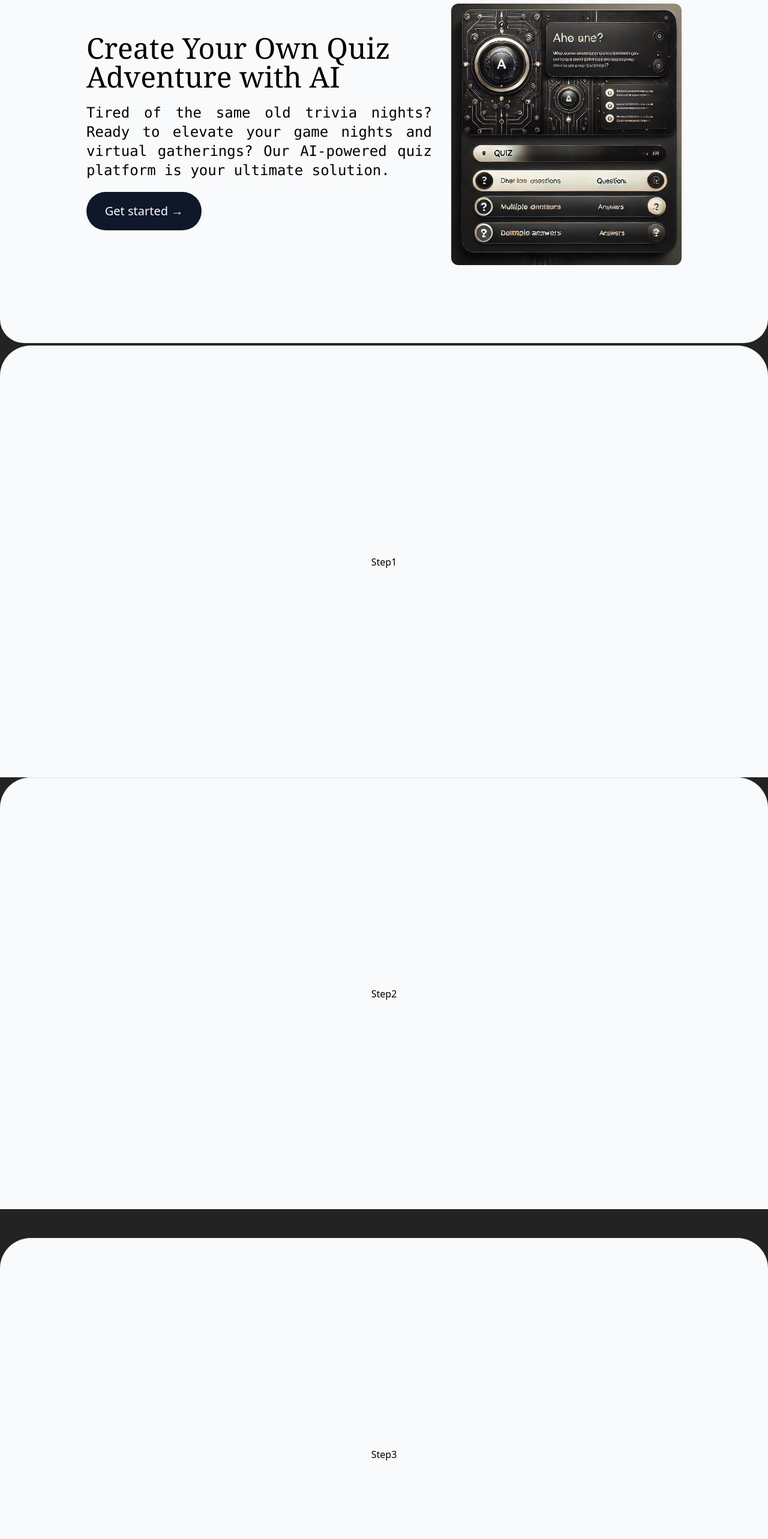
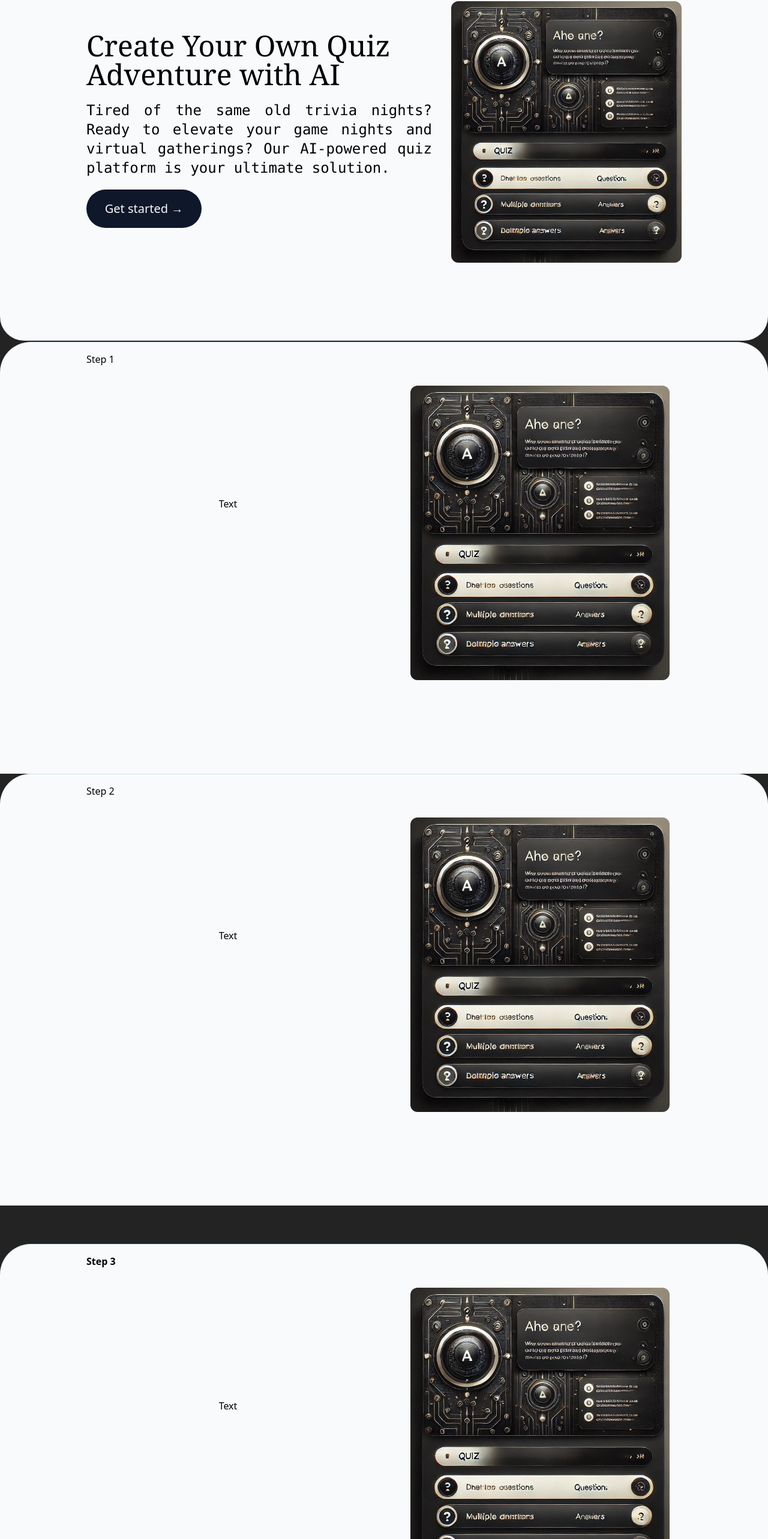
Before and after one commit to Fahad-kidwai/ai-quiz-platform-frontend, a React (Vite) app: page / in a window 1280 px wide. Shown: the part 184-2750 px from the top of the page at 60% size. Built offline with nearby package versions, Linux system fonts and the light colour scheme.

Commit message:
Steppers ui enhanced

```diff
--- a/src/components/Hero.jsx
+++ b/src/components/Hero.jsx
@@ -4,7 +4,7 @@ import im from "./../assets/ai-image.jpg";
 
 const Hero = () => {
   return (
-    <div className="flex flex-col md:flex-row space-y-2 justify-around items-center my-1 space-x-8 h-[88vh] px-10  md:px-36 py-4 bg-slate-50 rounded-b-[40px]">
+    <div className="flex flex-col md:flex-row space-y-2 justify-around items-center mb-[2px] space-x-8 h-[88vh] px-10  md:px-36 py-4 bg-slate-50 rounded-b-[40px]">
       <div className=" max-w-xl flex flex-col justify-center space-y-5">
         <h1 className=" font-serif text-xl md:text-5xl">
           Create Your Own Quiz Adventure with AI
@@ -18,7 +18,7 @@ const Hero = () => {
           Get started →
         </Button>
       </div>
-      <div className="w-[27rem] rounded-md ">
+      <div className="w-[27rem]">
         <img src={im} alt="" className=" rounded-xl" />
       </div>
     </div>
--- a/src/components/Step1.jsx
+++ b/src/components/Step1.jsx
@@ -1,9 +1,21 @@
 import React from "react";
+import demo from "./../assets/ai-image.jpg";
+// import demo from "./../assets/demo.jpg";
 
 const Step1 = () => {
   return (
-    <div className="flex md:sticky border-t border-[#d3e5e9] md:top-0  rounded-t-[4vw] h-[90vh] max-h-[53rem] justify-center items-center space-x-8 px-10  md:px-36 py-4 bg-slate-50">
-      Step1
+    <div className="md:sticky border-t border-[#d3e5e9] md:top-0  rounded-t-[4vw] h-[90vh] max-h-[53rem]  px-10  md:px-36 py-4 bg-slate-50">
+      <div className="flex flex-col gap-8">
+        <div className=" inline-block">Step 1</div>
+        <div className="grid gap-12 flex-1 grid-rows-[auto] grid-cols-2 auto-cols-fr place-items-center h-[70%] pt-0 pb-0">
+          <div className="flex flex-col gap-8 justify-center items-stretch mb-24">
+            Text
+          </div>
+          <div className=" w-[27rem] ">
+            <img src={demo} alt="" className=" rounded-xl" />
+          </div>
+        </div>
+      </div>
     </div>
   );
 };
--- a/src/components/Step2.jsx
+++ b/src/components/Step2.jsx
@@ -1,9 +1,20 @@
 import React from "react";
+import demo from "./../assets/ai-image.jpg";
 
 const Step2 = () => {
   return (
-    <div className="flex md:sticky md:top-16 border-t border-[#d3e5e9] rounded-t-[4vw] h-[90vh] max-h-[53rem] justify-center items-center space-x-8 px-10  md:px-36 py-4 bg-slate-50">
-      Step2
+    <div className="md:sticky md:top-16 mb-16 border-t border-[#d3e5e9] rounded-t-[4vw] h-[90vh] max-h-[53rem] px-10  md:px-36 py-4 bg-slate-50">
+      <div className="flex flex-col gap-8">
+        <div className=" inline-block">Step 2</div>
+        <div className="grid gap-12 flex-1 grid-rows-[auto] grid-cols-2 auto-cols-fr place-items-center h-[70%] pt-0 pb-0">
+          <div className="flex flex-col gap-8 justify-center items-stretch mb-24">
+            Text
+          </div>
+          <div className=" w-[27rem] ">
+            <img src={demo} alt="" className=" rounded-xl" />
+          </div>
+        </div>
+      </div>
     </div>
   );
 };
--- a/src/components/Step3.jsx
+++ b/src/components/Step3.jsx
@@ -1,9 +1,20 @@
 import React from "react";
+import demo from "./../assets/ai-image.jpg";
 
 const Step3 = () => {
   return (
-    <div className="flex md:sticky md:top-24 mt-12 border-t border-[#d3e5e9] rounded-t-[4vw] h-[90vh] max-h-[53rem] justify-center items-center space-x-8 px-10  md:px-36 py-4 bg-slate-50">
-      Step3
+    <div className="md:sticky md:top-16  border-t border-[#d3e5e9] rounded-t-[4vw] h-[90vh] max-h-[53rem] px-10  md:px-36 py-4 bg-slate-50">
+      <div className="flex flex-col gap-y-8">
+        <div className=" inline-block font-semibold">Step 3</div>
+        <div className="grid gap-12 flex-1 grid-rows-[auto] grid-cols-2 auto-cols-fr place-items-center h-[70%] pt-0 pb-0">
+          <div className="flex flex-col gap-8 justify-center items-stretch mb-24">
+            Text
+          </div>
+          <div className=" w-[27rem] ">
+            <img src={demo} alt="" className=" rounded-xl" />
+          </div>
+        </div>
+      </div>
     </div>
   );
 };
```
Also changed, not shown: src/assets/demo.jpg (added).
